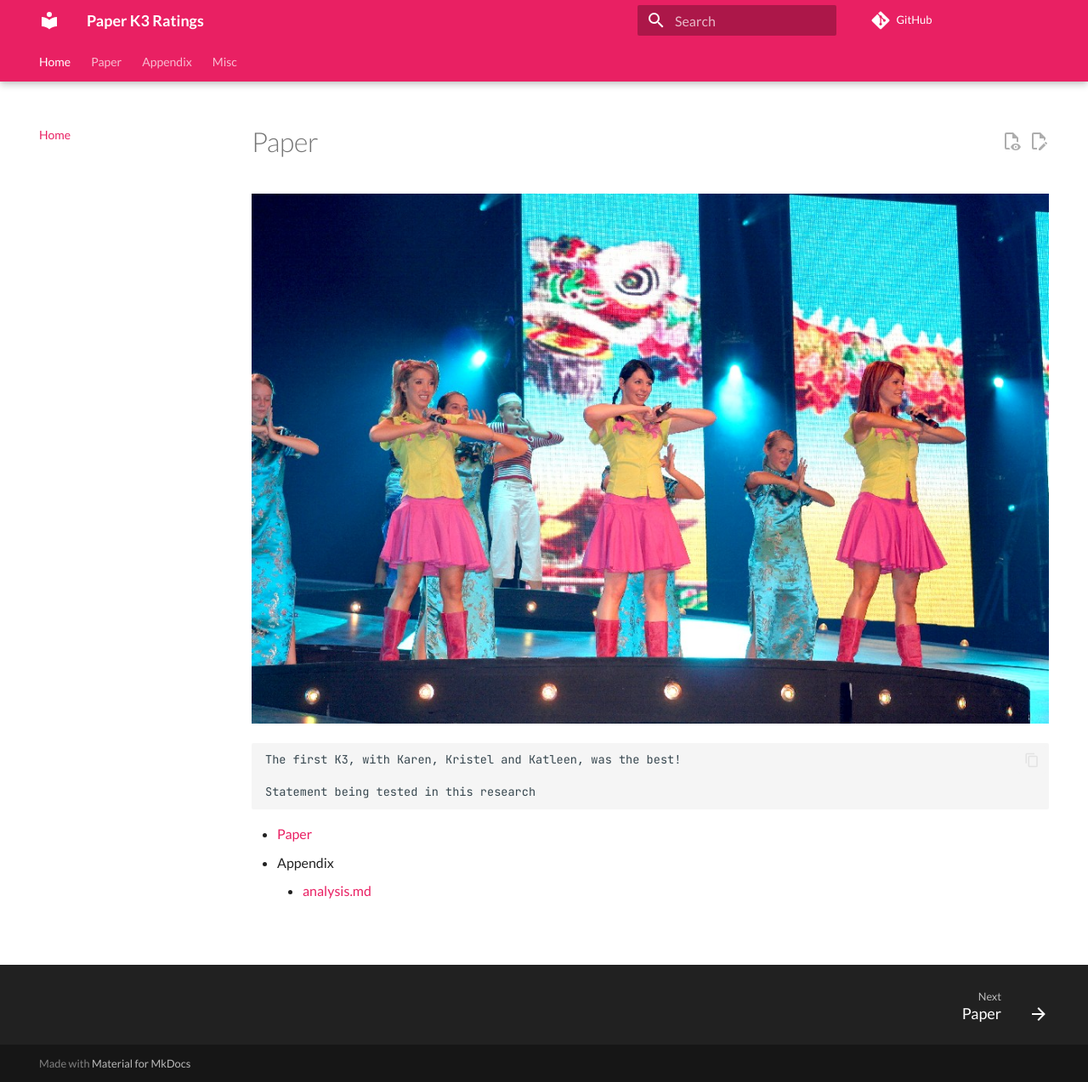
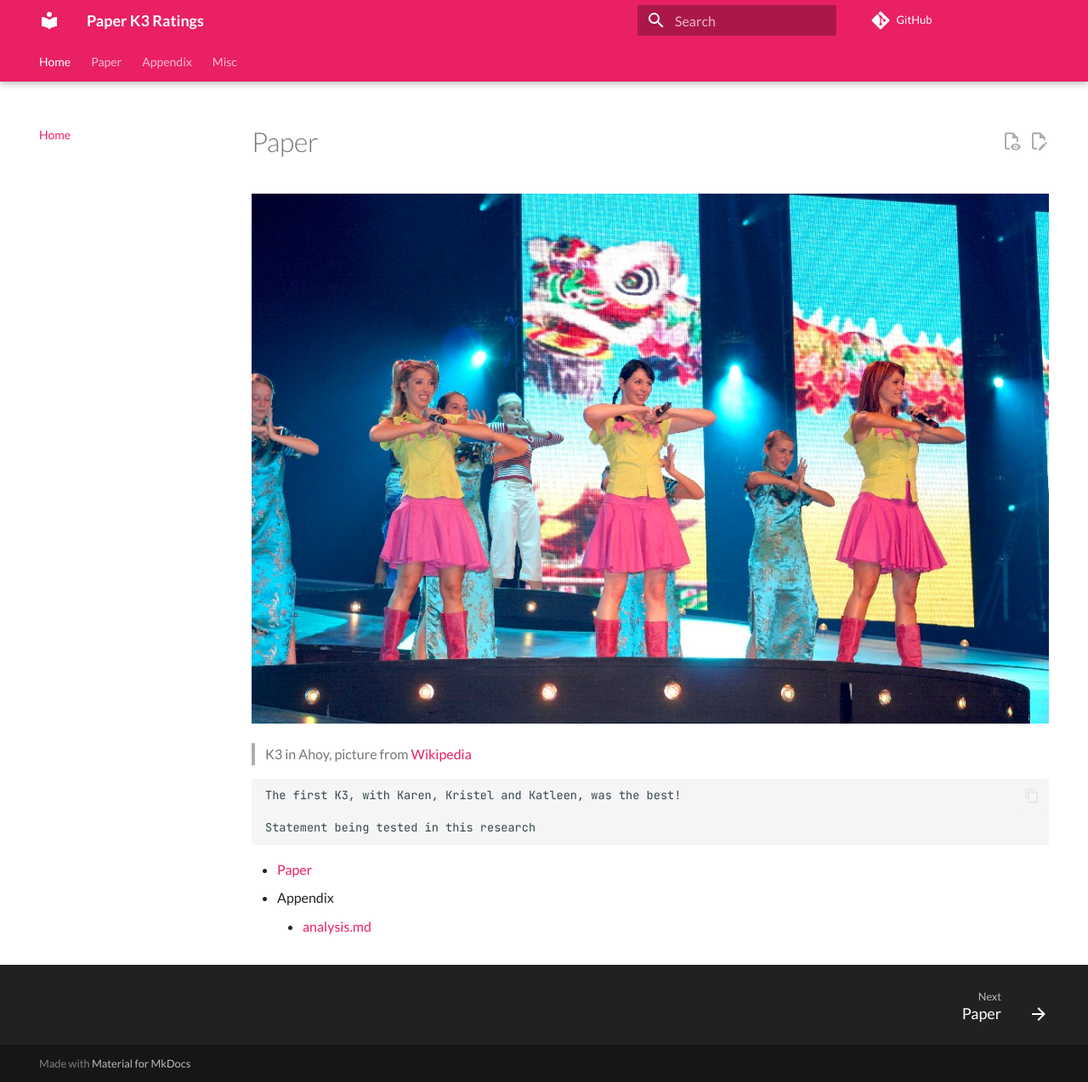
Before and after one commit to richelbilderbeek/paper_k3_ratings, an MkDocs documentation site: the page built from docs/index.md, in a window 1280 px wide and 1274 px high. Shown: the whole window at 85% size. Built offline with MkDocs 1.6.1 and Material for MkDocs 9.7.7, drawn with Linux system fonts in a browser that asks for light colours; comment, search, counter and statistics services are not loaded.

Commit message:
Improve caption

````diff
--- a/docs/index.md
+++ b/docs/index.md
@@ -1,6 +1,8 @@
 # Paper
 
 ![K3 in Ahoy, from https://en.wikipedia.org/wiki/File:K3_ahoy.jpg](K3_ahoy.jpg)
+
+> K3 in Ahoy, picture from [Wikipedia](https://en.wikipedia.org/wiki/File:K3_ahoy.jpg)
 
 ```text
 The first K3, with Karen, Kristel and Katleen, was the best!
````
